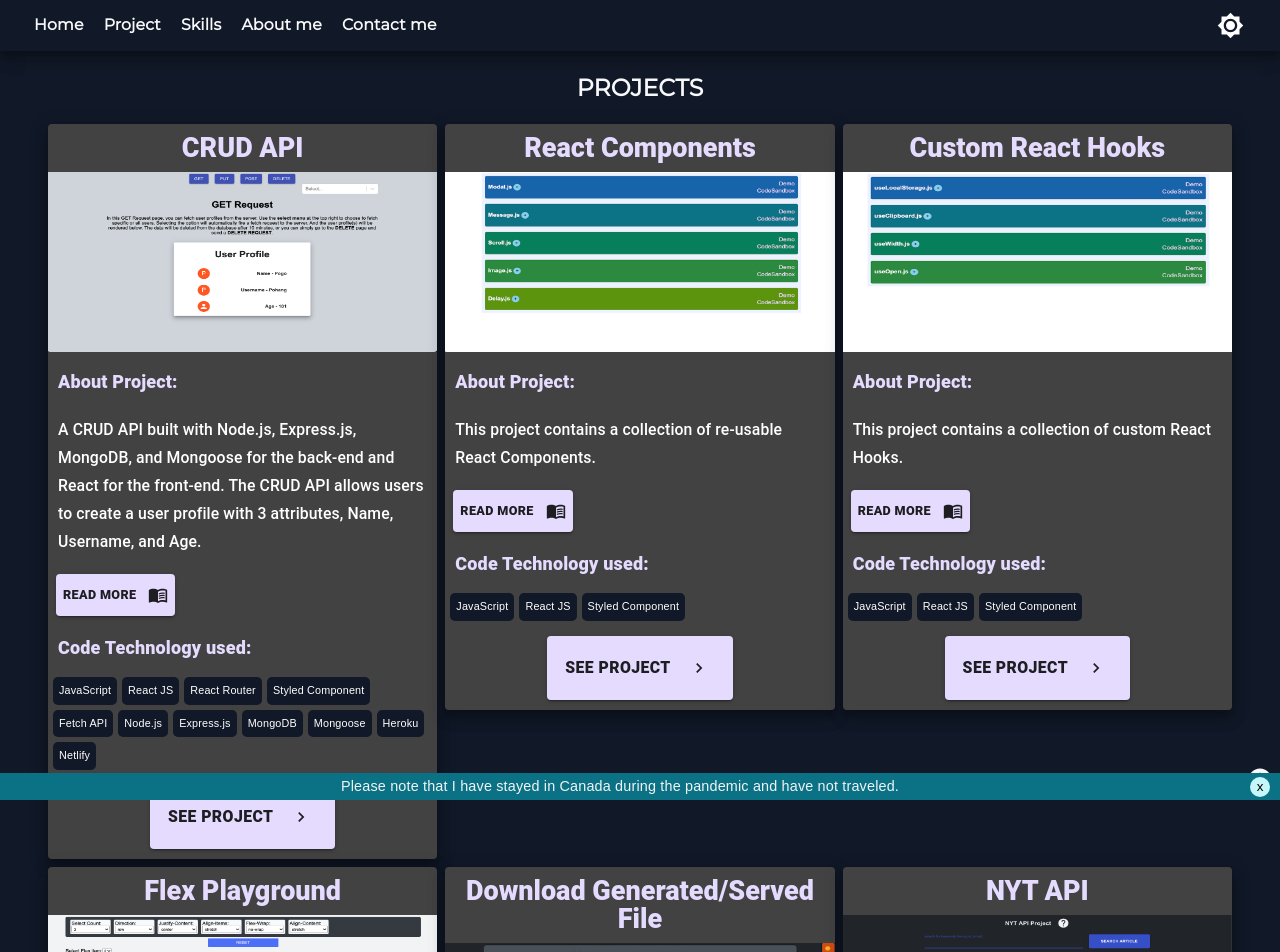
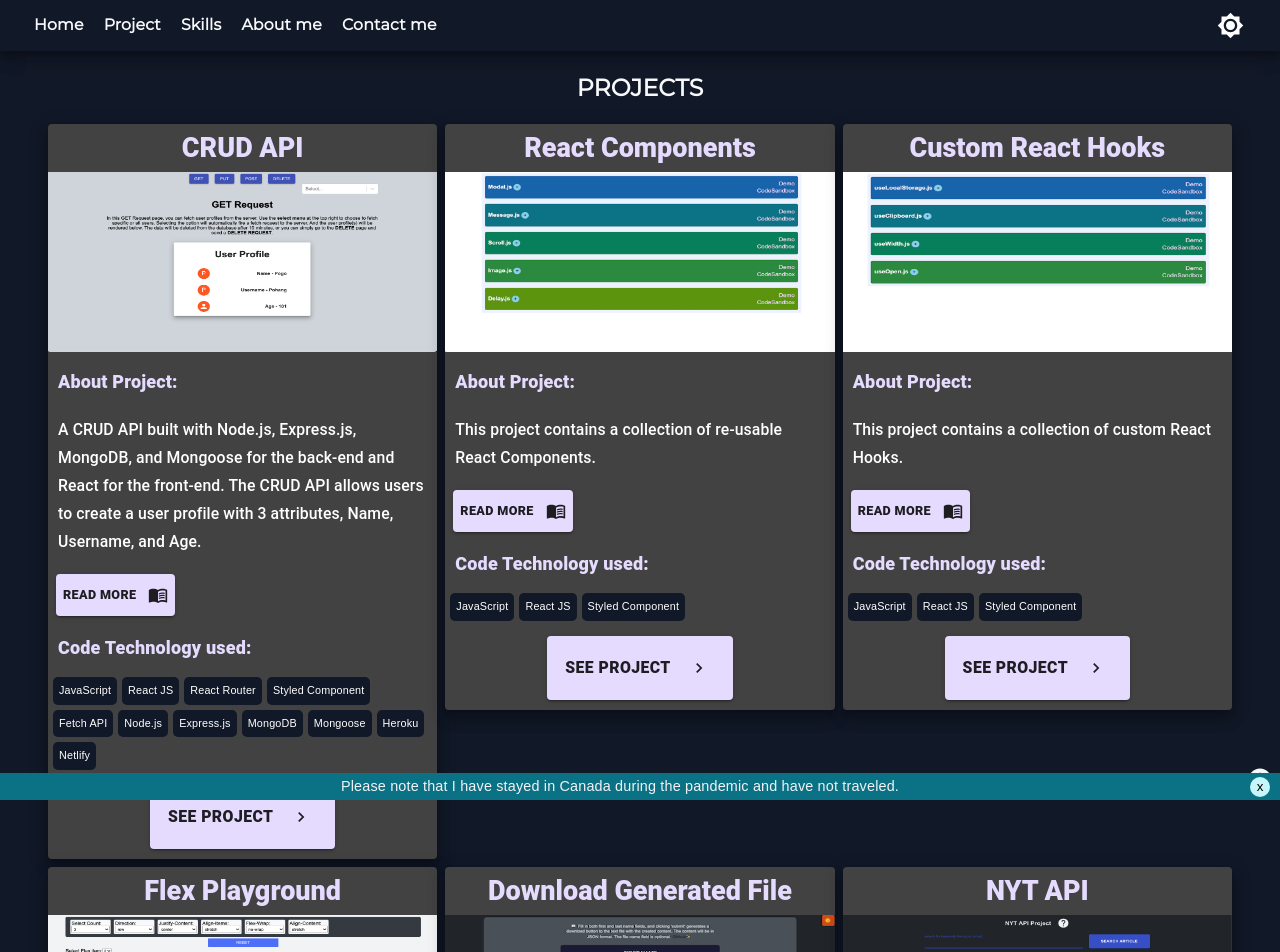
Before and after one commit to YutaMoriJP/Portfolio, a React (Create React App) app: page /project in a window 1280 px wide. Shown: the top 952 px of the page. Built offline with nearby package versions, Linux system fonts and the light colour scheme.

Commit message:
project name change

```diff
--- a/src/data/project.js
+++ b/src/data/project.js
@@ -109,7 +109,7 @@ const projects = [
     ],
   },
   {
-    name: "Download Generated/Served File",
+    name: "Download Generated File",
     img: downloadfile,
     id: uuidv4(),
     url: "https://download-file-react.netlify.app/",
```
